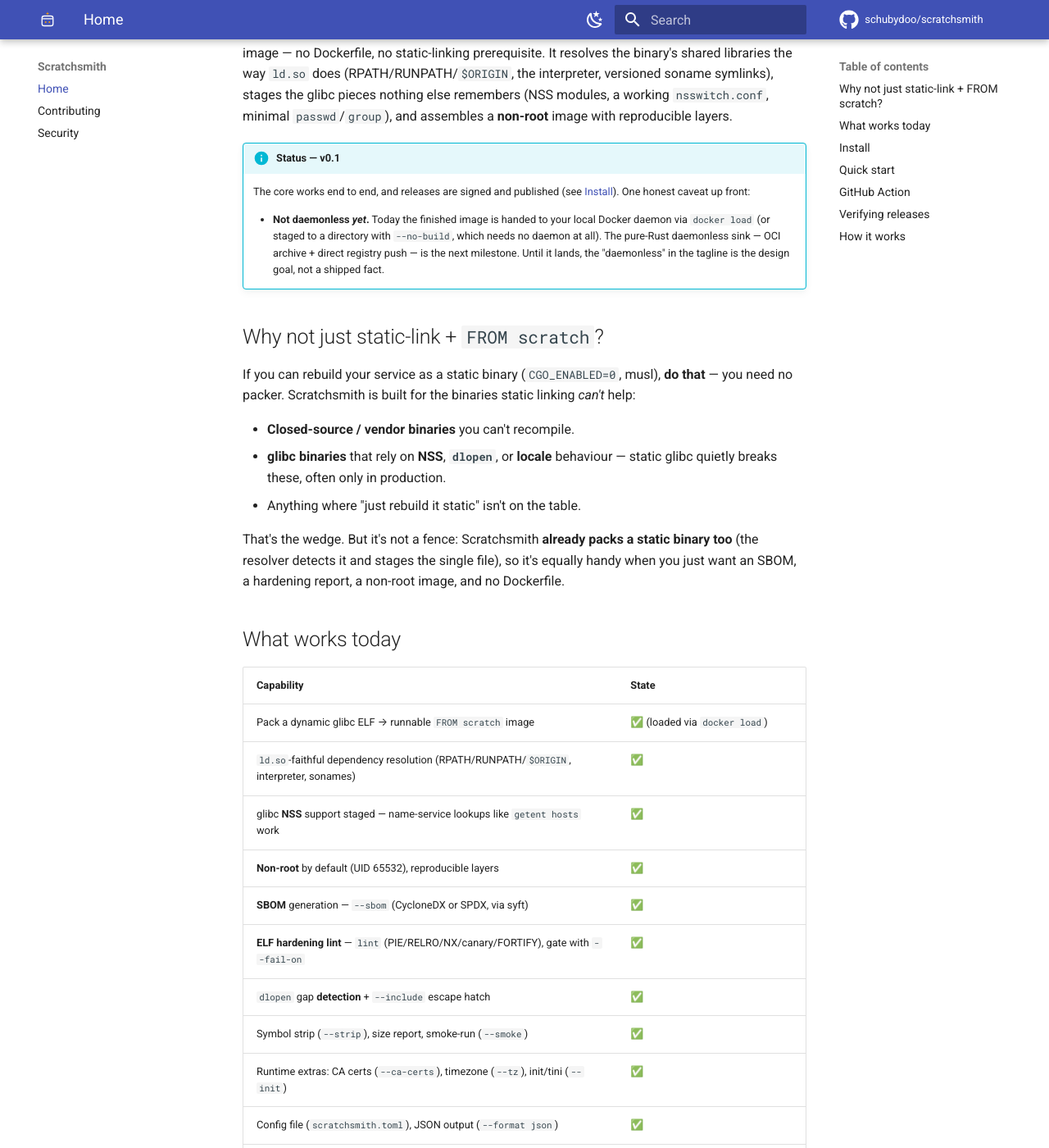
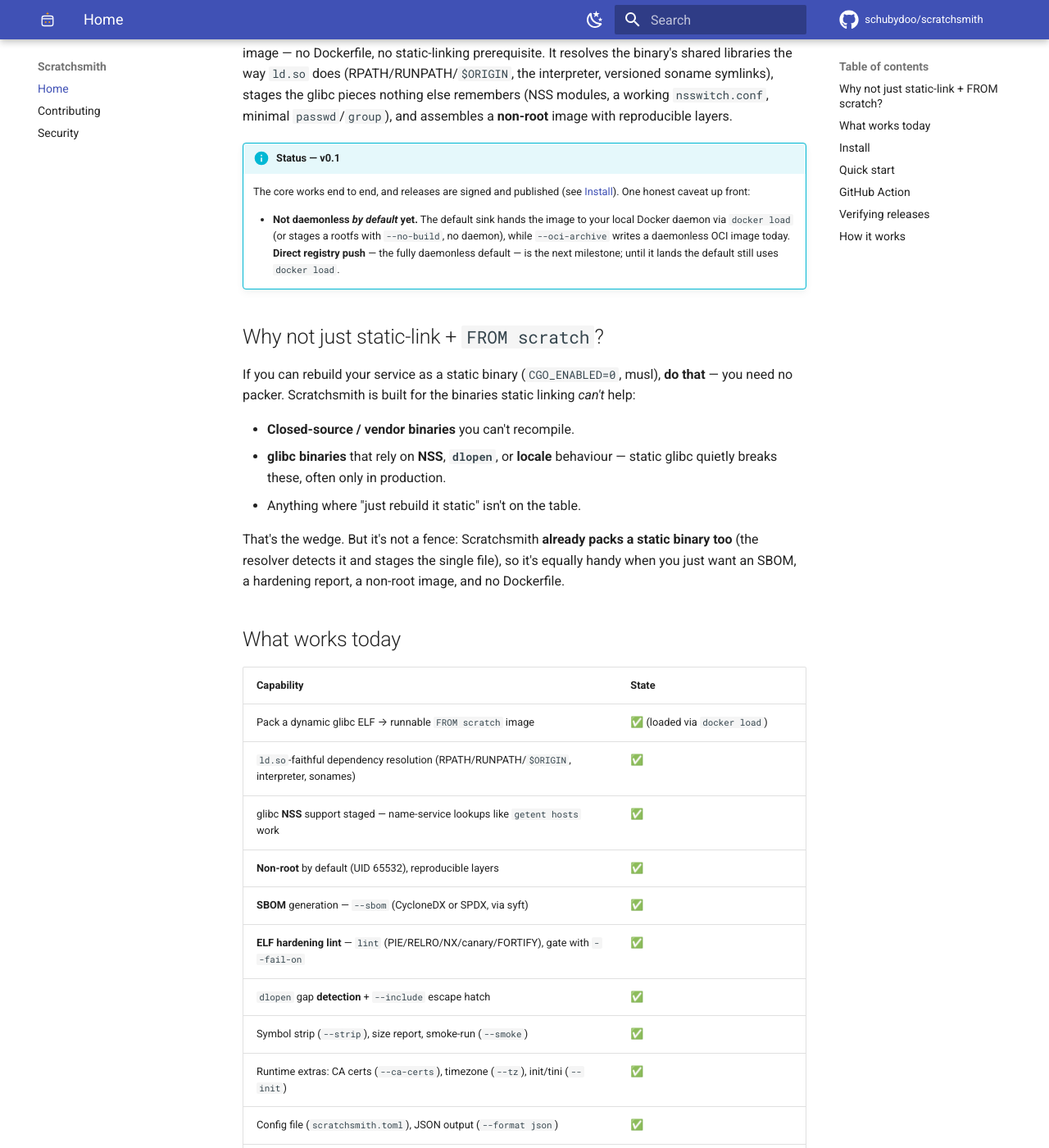
Before and after one commit to schubydoo/scratchsmith, an MkDocs documentation site: the page built from docs/index.md, in a window 1280 px wide and 1400 px high, scrolled down 195 px. Shown: the whole window at 82% size. Built offline with MkDocs 1.6.1 and Material for MkDocs 9.7.7, drawn with Linux system fonts in a browser that asks for light colours; comment, search, counter and statistics services are not loaded; the version menu is left out; some of the changed text lies outside the part shown.

Commit message:
fix: address OCI-archive review — comment accuracy, docs, coverage
Two review nits + patch coverage:

1. image.rs: the shared bytes are the config + LAYER blobs (hence identical image
   ID), not a "manifest digest" — the docker sink's manifest.json isn't even
   content-addressed. Reworded; also corrected the "docker load reads this shape"
   claim (needs the containerd image store) to skopeo/buildah/OCI-aware tooling.

2. Docs: --oci-archive is now documented (README + docs-site: Install/Quick-start,
   the "What works today" table splits OCI-archive ✅ from push ⏳, Status/Limitations/
   Roadmap nudged). The full "daemonless by default" flip still waits for push (5.2).

3. Coverage: add tests for the new paths — pack::pack over each Sink (OCI archive +
   rootfs are daemonless; docker-load guarded), the --smoke+--oci-archive bail, and a
   CLI --oci-archive test. Covers to_oci_archive/stage_for_image/the sink dispatch.

Co-Authored-By: Claude Opus 4.8 <noreply@anthropic.com>

````diff
--- a/docs/index.md
+++ b/docs/index.md
@@ -13,10 +13,10 @@ layers.
     The core works end to end, and releases are signed and published (see [Install](#install)).
     One honest caveat up front:
 
-    - **Not daemonless *yet*.** Today the finished image is handed to your local Docker daemon via
-      `docker load` (or staged to a directory with `--no-build`, which needs no daemon at all).
-      The pure-Rust daemonless sink — OCI archive + direct registry push — is the next milestone.
-      Until it lands, the "daemonless" in the tagline is the design goal, not a shipped fact.
+    - **Not daemonless *by default* yet.** The default sink hands the image to your local Docker
+      daemon via `docker load` (or stages a rootfs with `--no-build`, no daemon), while
+      `--oci-archive` writes a daemonless OCI image today. **Direct registry push** — the fully
+      daemonless default — is the next milestone; until it lands the default still uses `docker load`.
 
 ## Why not just static-link + `FROM scratch`?
 
@@ -49,7 +49,8 @@ a hardening report, a non-root image, and no Dockerfile.
 | Shell completions — `--completions <bash\|zsh\|fish>` | ✅ |
 | **Signed releases** — amd64 + arm64 binaries, cosign-signed checksums + SLSA provenance, signed multi-arch GHCR image | ✅ ([verify](#verifying-releases)) |
 | Dynamic musl/Alpine binaries | ❌ rejected loudly (glibc first; a musl backend is a future goal) |
-| Daemonless OCI archive + registry push, and signing the image `pack` **produces** | ⏳ planned |
+| **Daemonless OCI archive** — `--oci-archive <file>` (no daemon; skopeo/buildah/registry-ready) | ✅ |
+| Direct registry push, and signing the image `pack` **produces** | ⏳ planned |
 
 ## Install
 
@@ -98,6 +99,12 @@ Inspect the rootfs without building an image — **no Docker daemon needed**:
 
 ```sh
 scratchsmith pack --no-build --output ./rootfs ./app
+```
+
+Or write a **daemonless OCI archive** (skopeo/buildah/registry-ready — no Docker daemon):
+
+```sh
+scratchsmith pack --oci-archive ./app.oci.tar ./app
 ```
 
 Add supply-chain output, verify it starts, and shrink it:
````
Also changed, not shown: README.md (+18 -7 lines), 3 other files.
